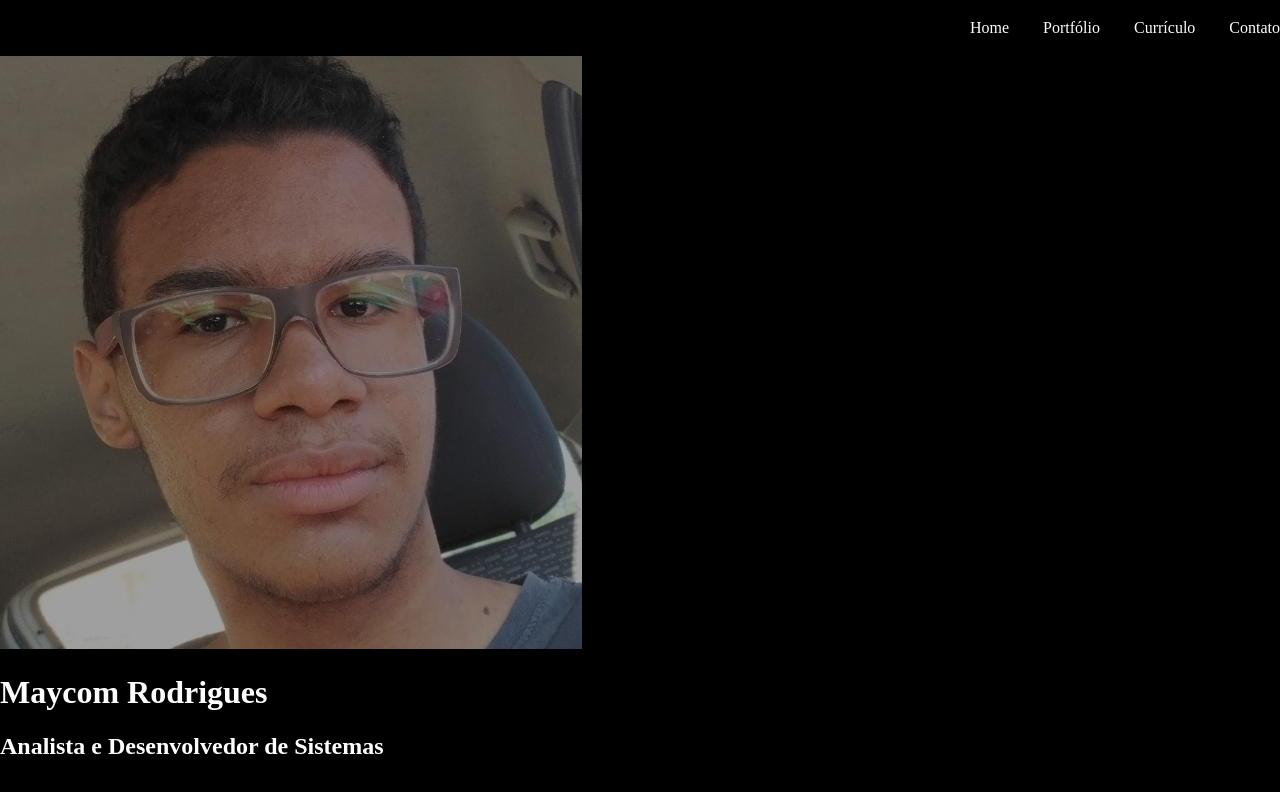
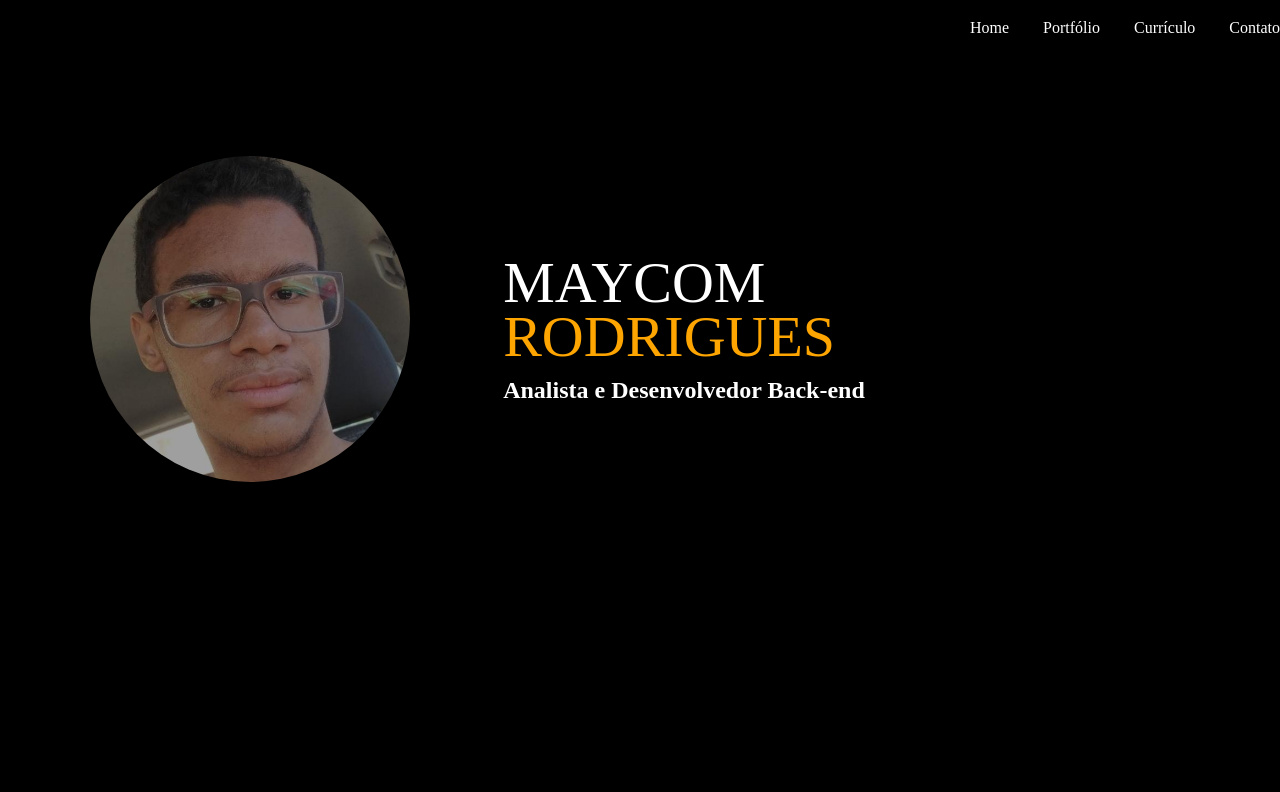
Before and after one commit to M4ycomRodrigues/portifolio, a plain HTML site: page index.html in a window 1280 px wide. Drawn offline with Linux system fonts and the light colour scheme.

Commit message:
Configurando importacao e ajuste da fonte

```diff
--- a/css/styles.css
+++ b/css/styles.css
@@ -35,5 +35,36 @@ body{
     color:white;
 }
 .capa span{
-    color:green;
+    color: orange;
+    display: block;
 }
+
+.capa div{
+    display: inline-block;
+    height: 650px;
+}
+.profile-pic{
+    width: 39%;
+    text-align: center;
+
+}
+.profile-pic img{
+    border-radius: 50%;
+    width: 320px;
+    margin-top: 100px;
+}
+.profile-title{
+    vertical-align: top;
+    width: 59%;
+}
+.profile-title h1{
+    margin-top: 200px;
+    font-size: 58px;
+    font-weight: 400;
+    text-transform: uppercase;
+    line-height: 54px;
+}
+.profile-title h2{
+    margin-top: -26px;
+
+}
--- a/index.html
+++ b/index.html
@@ -15,9 +15,13 @@
                 </ul>
             </div>
             <div class="capa">
-                <img src="images/perfil_imagem.png" alt="Maycom Rodrigues" />
-                <h1>Maycom Rodrigues</h1>
-                <h2>Analista e Desenvolvedor de Sistemas</h2>
+                <div class ="profile-pic">
+                    <img src="images/perfil_imagem.png" alt="Maycom Rodrigues" />
+                </div>
+                <div class="profile-title">
+                    <h1>Maycom<span>Rodrigues</span></h1>
+                    <h2>Analista e Desenvolvedor Back-end</h2>
+                </div>
             </div>
     </body>
 </html>
```
